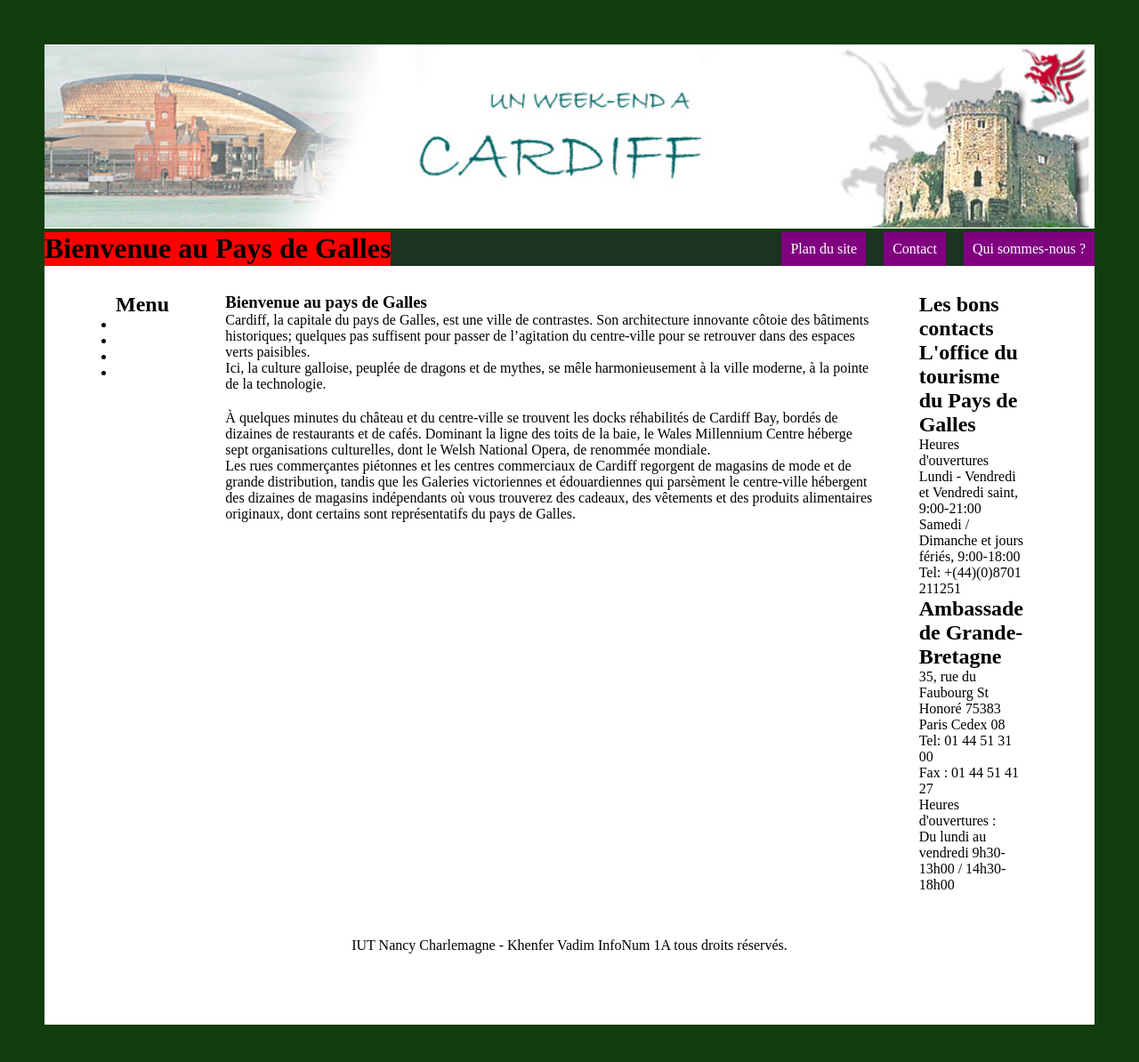
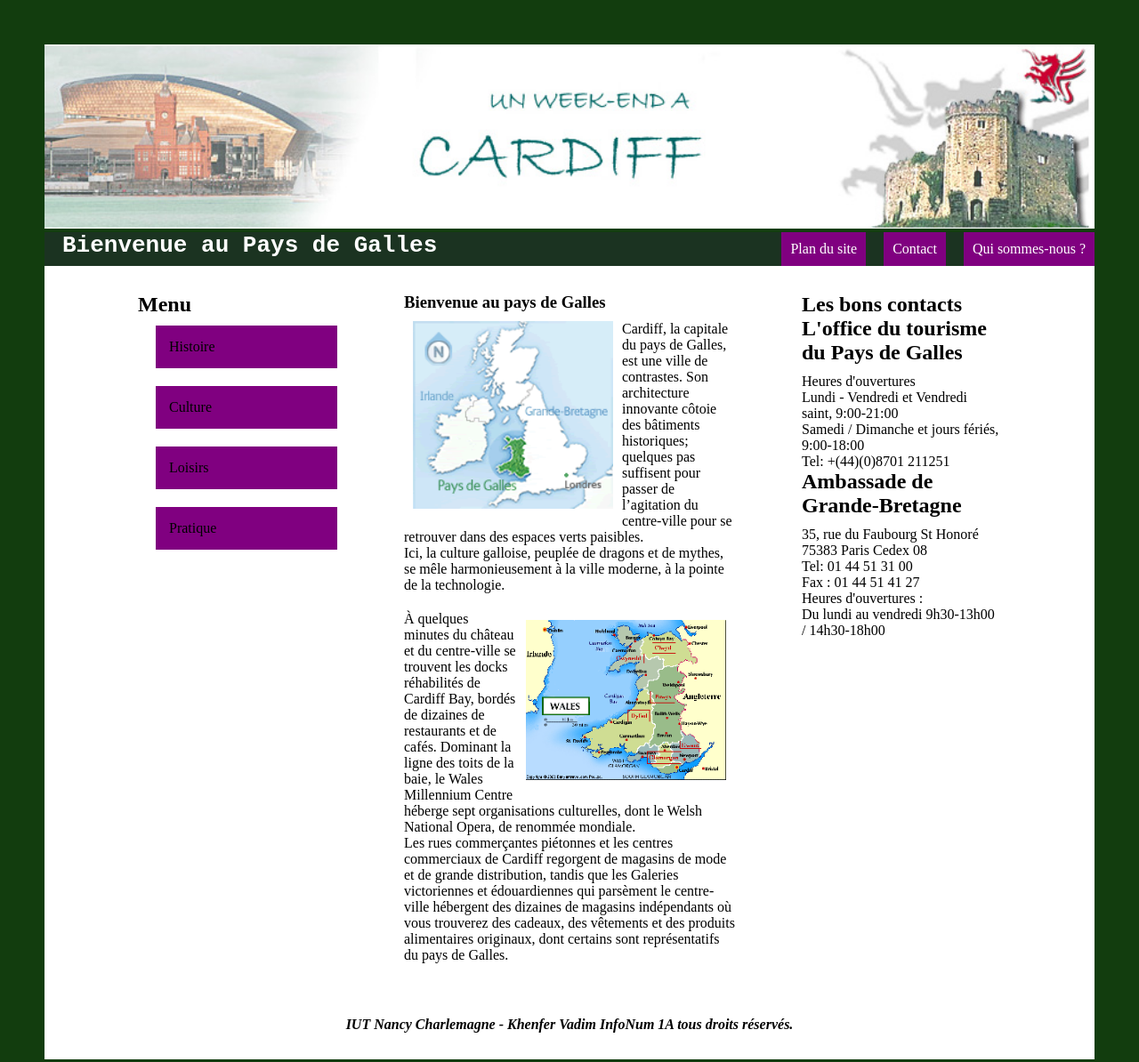
Before and after one commit to VadimElFamoso/TDCardiff, a plain HTML site: page index.html in a window 1280 px wide. Shown: the whole page at 89% size. Drawn offline with Linux system fonts and the light colour scheme.

Commit message:
Add files via upload

```diff
--- /dev/null
+++ b/Cardiff.css
@@ -0,0 +1,160 @@
+*{
+  margin: 0;
+  padding: 0;
+}
+
+body{
+  background-color: #123d0e;
+  padding: 50px;
+
+}
+
+/* Propre à la page "histoire"  */
+#container{
+  background-color: white;
+  padding: 30px;
+}
+
+#container h1{
+  text-align: center;
+  margin-top: 25px;
+  margin-bottom: 25px;
+}
+
+#container #img1{
+  margin: 25px;
+  float: left;
+  max-height: inherit;
+  width: 225px;
+}
+
+#container #img2{
+  margin: 25px;
+  float: right;
+  max-height: inherit;
+  width: 225px;
+}
+
+/* Propre à la page "histoire"  */
+
+img{
+  max-height: inherit;
+  width: 100%;
+}
+
+#menuh{
+  margin-left: auto;
+}
+
+#menuh ul{
+  display: flex;
+}
+
+#menuh ul li{
+  padding: 10px;
+  margin-left: 20px;
+  list-style-type: none;
+  background-color: purple;
+}
+
+#menuh ul a{
+  text-decoration: none;
+  color: white;
+}
+
+#menuh ul a li:hover{
+  transition: 2s;
+  background-color: white;
+  color: black;
+
+}
+
+#entete{
+  display: flex;
+  background-color: #1b3321;
+}
+
+#entete h1{
+  color: white;
+  font-family: monospace;
+  margin-left: 20px;
+}
+
+#corps{
+  background-color: white;
+  padding: 30px;
+}
+
+#menu{
+  min-width: 20%;
+}
+
+#menu h1{
+  margin-bottom: 10px;
+}
+
+#menu, aside{
+  margin-left: 75px;
+  margin-right: 75px;
+}
+
+#menu ul a li{
+  list-style-type: none;
+  background-color: purple;
+  padding: 15px;
+  margin-bottom: 20px;
+  margin-left: 20px;
+}
+
+#menu ul a li:hover{
+  transition: 2s;
+  background-color: white;
+  color: black;
+}
+
+#menu ul a {
+  text-decoration: none;
+  color: black;
+}
+
+#article_1{
+  margin-bottom: 20px;
+}
+
+#article_1 img{
+  margin: 10px;
+  float: left;
+  max-height: inherit;
+  width: 225px;
+}
+
+#article_2 img{
+  margin: 10px;
+  float: right;
+  max-height: inherit;
+  width: 225px;
+}
+
+#corps{
+  display: flex;
+  padding-bottom: 30px;
+  padding-top: 30px;
+}
+
+#corps p{
+  margin-top: 10px;
+}
+
+aside{
+  min-width: 20%;
+}
+
+footer{
+  padding-top: 30px;
+  padding-bottom: 30px;
+  font-weight: bold;
+  font-style: italic;
+  text-align: center;
+  background-color: white;
+  color: black;
+}
--- a/index.html
+++ b/index.html
@@ -2,42 +2,46 @@
 <html lang="fr" dir="ltr">
   <head>
     <meta charset="utf-8">
-    <link rel="stylesheet" href="style.css">
+    <link rel="stylesheet" href="Cardiff.css">
     <title>Bienvenue sur le site de Cardiff !</title>
   </head>
   <body>
-    <img src="images/image-bandau.jpg" alt="">
+    <header>
+          <img src="images/image-bandau.jpg" alt="">
+    </header>
+
     <div id="entete">
       <h1>Bienvenue au Pays de Galles</h1>
       <nav id="menuh">
         <ul>
-          <li><a href="#">Plan du site</a></li>
-          <li><a href="#">Contact</a></li>
-          <li><a href="#">Qui sommes-nous ?</a></li>
+          <a href="#"> <li>Plan du site</li></a>
+          <a href="#"><li>Contact</li></a>
+          <a href="#"><li>Qui sommes-nous ?</li></a>
         </ul>
       </nav>
     </div>
 
-    <div id="corps">
-      <div class="container">
-      <!--Menu-->
+  <div id="corps">
+    <!--Menu-->
       <nav id="menu">
         <h1>Menu</h1>
         <ul>
-          <li><a href="#">Histoire</a></li>
-          <li><a href="#">Culture</a></li>
-          <li><a href="#">Loisirs</a></li>
-          <li><a href="#">Pratique</a></li>
+          <a href="#"><li>Histoire</li></a>
+          <a href="#"><li>Culture</li></a>
+          <a href="#"><li>Loisirs</li></a>
+          <a href="#"><li>Pratique</li></a>
         </ul>
       </nav>
 
       <section>
         <article id="article_1">
           <h1>Bienvenue au pays de Galles</h1>
+          <img src="images/carte.gif" alt="">
           <p>Cardiff, la capitale du pays de Galles, est une ville de contrastes. Son architecture innovante côtoie des bâtiments historiques; quelques pas suffisent pour passer de l’agitation du centre-ville pour se retrouver dans des espaces verts paisibles.
           <br>Ici, la culture galloise, peuplée de dragons et de mythes, se mêle harmonieusement à la ville moderne, à la pointe de la technologie.</p>
         </article>
         <article id="article_2">
+          <img src="images/carte2.gif" alt="">
           <p>À quelques minutes du château et du centre-ville se trouvent les docks réhabilités de Cardiff Bay, bordés de dizaines de restaurants et de cafés. Dominant la ligne des toits de la baie, le Wales Millennium Centre héberge sept organisations culturelles, dont le Welsh National Opera, de renommée mondiale.<br>
 Les rues commerçantes piétonnes et les centres commerciaux de Cardiff regorgent de magasins de mode et de grande distribution, tandis que les Galeries victoriennes et édouardiennes qui parsèment le centre-ville hébergent des dizaines de magasins indépendants où vous trouverez des cadeaux, des vêtements et des produits alimentaires originaux, dont certains sont représentatifs du pays de Galles.</p>
         </article>
@@ -51,9 +55,8 @@ Les rues commerçantes piétonnes et les centres commerciaux de Cardiff regorgen
           <p>35, rue du Faubourg St Honoré 75383 Paris Cedex 08 <br>Tel: 01 44 51 31 00 <br>Fax : 01 44 51 41 27 <br>Heures d'ouvertures :<br>Du lundi au vendredi 9h30-13h00 / 14h30-18h00</p>
       </aside>
     </div>
+    <footer>IUT Nancy Charlemagne - Khenfer Vadim InfoNum 1A tous droits réservés.</footer>
 
-    <footer>IUT Nancy Charlemagne - Khenfer Vadim InfoNum 1A tous droits réservés.</footer>
-    </div>
 
 
 
```
Also changed, not shown: histoire.html (added, +46 -0 lines), images/cardiff_bay.jpg (added), images/carte.gif (added), images/carte2.gif (added), images/oldcardiff.jpg (added).
